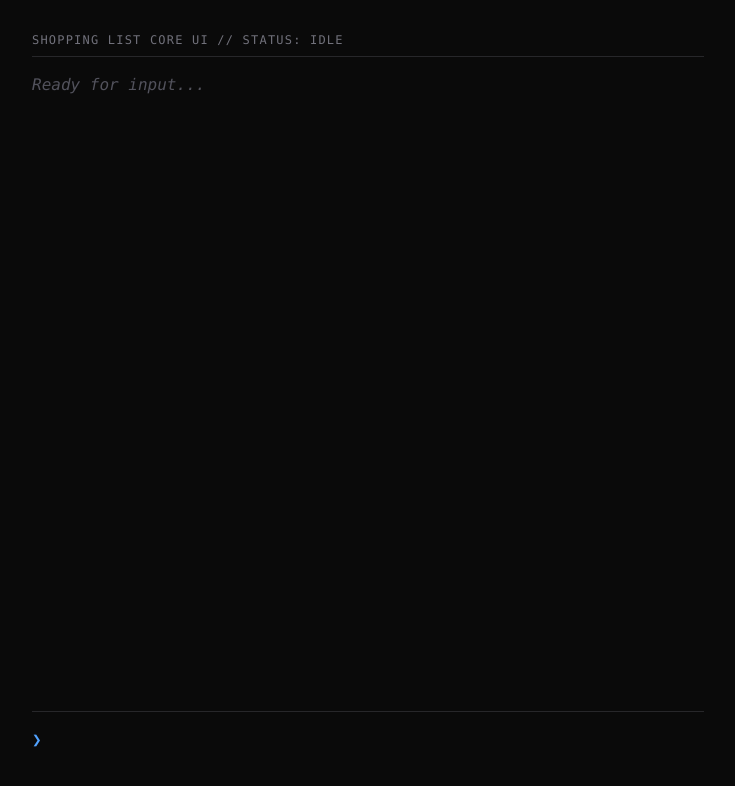
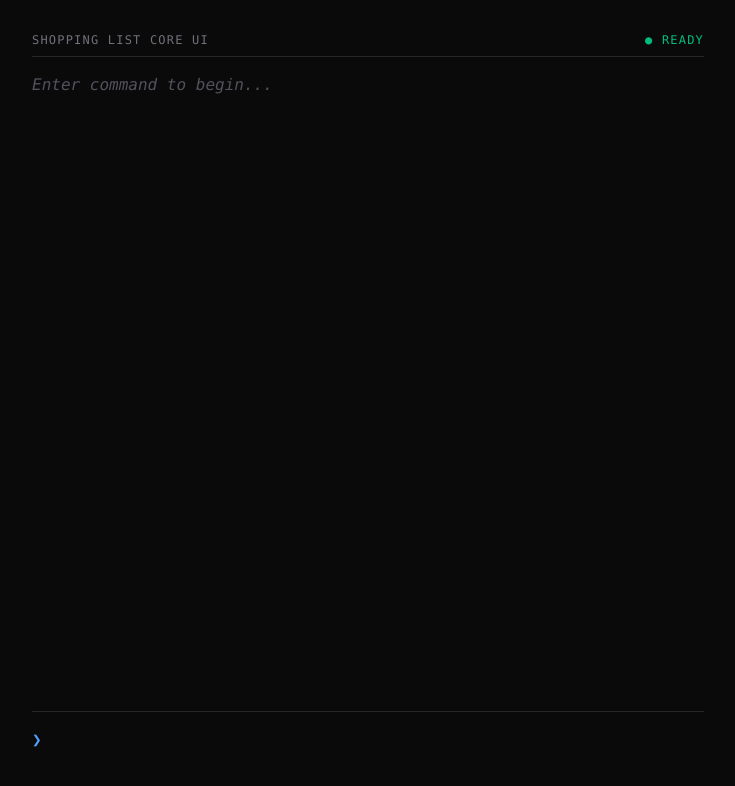
Before and after one commit to LuisAlbertoVasquezVargas/shopping-list-ui, a Next.js app: page / in a window 1280 px wide. Shown: the top 786 px of the page, without its empty margins (272-1007 px from the left). Built offline with nearby package versions, Linux system fonts and the light colour scheme.

Commit message:
fix cursor focus

```diff
--- a/app/page.tsx
+++ b/app/page.tsx
@@ -9,11 +9,17 @@ export default function ShopTerm() {
   const [messages, setMessages] = useState([]);
   const [input, setInput] = useState('');
   const [loading, setLoading] = useState(false);
+
   const scrollRef = useRef(null);
+  const inputRef = useRef(null);
 
   useEffect(() => {
     scrollRef.current?.scrollIntoView({ behavior: 'smooth' });
   }, [messages]);
+
+  useEffect(() => {
+    inputRef.current?.focus();
+  }, [loading, messages]);
 
   const handleSubmit = async (e) => {
     e.preventDefault();
@@ -43,23 +49,34 @@ export default function ShopTerm() {
       }]);
     } finally {
       setLoading(false);
+      inputRef.current?.focus();
     }
   };
 
+  const handleTerminalClick = () => {
+    inputRef.current?.focus();
+  };
+
   return (
-    <main className="min-h-screen bg-[#0a0a0a] text-[#ededed] font-mono p-4 sm:p-8 flex flex-col items-center">
+    <main
+      className="min-h-screen bg-[#0a0a0a] text-[#ededed] font-mono p-4 sm:p-8 flex flex-col items-center cursor-text"
+      onClick={handleTerminalClick}
+    >
       <div className="w-full max-w-2xl flex flex-col h-[90vh]">
 
-        <header className="mb-4 text-zinc-500 text-xs border-b border-zinc-800 pb-2 uppercase tracking-widest">
-          Shopping List Core UI // Status: {loading ? 'Processing' : 'Idle'}
+        <header className="mb-4 text-zinc-500 text-xs border-b border-zinc-800 pb-2 uppercase tracking-widest flex justify-between">
+          <span>Shopping List Core UI</span>
+          <span className={loading ? "animate-pulse text-blue-400" : "text-emerald-500"}>
+            ● {loading ? 'Busy' : 'Ready'}
+          </span>
         </header>
 
         <div className="flex-1 overflow-y-auto space-y-6 mb-4 scrollbar-hide">
           {messages.length === 0 && (
-            <div className="text-zinc-600 italic">Ready for input...</div>
+            <div className="text-zinc-600 italic">Enter command to begin...</div>
           )}
           {messages.map((msg, i) => (
-            <div key={i} className="whitespace-pre-wrap animate-in fade-in slide-in-from-bottom-1 duration-300">
+            <div key={i} className="whitespace-pre-wrap animate-in fade-in slide-in-from-bottom-1 duration-200">
               <span className={msg.role === 'user' ? 'text-blue-400' : 'text-emerald-500'}>
                 {msg.role === 'user' ? '❯ ' : 'SYSTEM: '}
               </span>
@@ -74,8 +91,9 @@ export default function ShopTerm() {
         <form onSubmit={handleSubmit} className="flex border-t border-zinc-800 pt-4">
           <span className="text-blue-400 mr-2">❯</span>
           <input
+            ref={inputRef}
             autoFocus
-            className="bg-transparent outline-none flex-1 text-[#ededed]"
+            className="bg-transparent outline-none flex-1 text-[#ededed] caret-blue-400"
             value={input}
             onChange={(e) => setInput(e.target.value)}
             disabled={loading}
```
